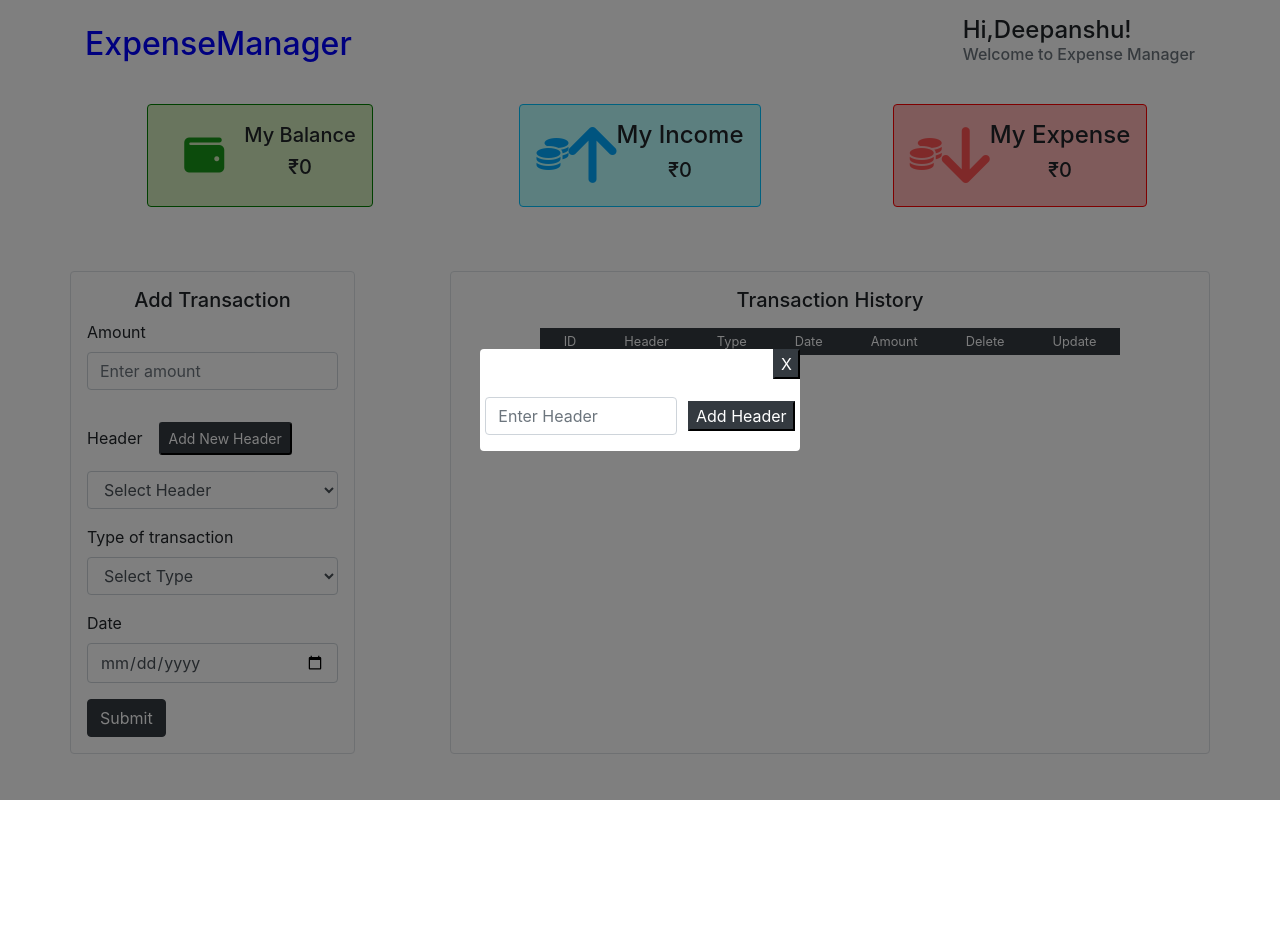
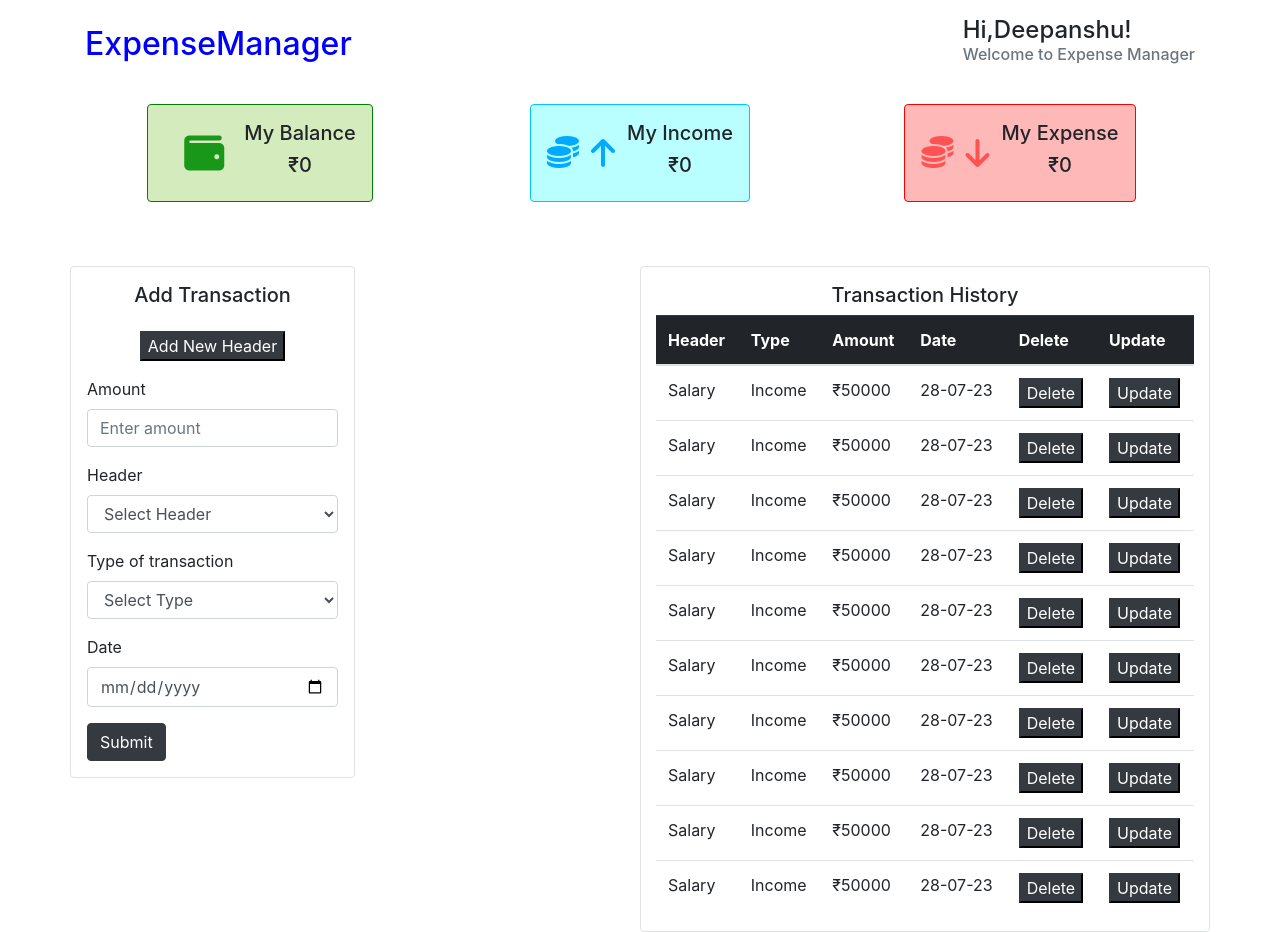
Before and after one commit to deepanshu26kohli/Expense_bootstrap_redux, a React (Create React App) app: page / in a window 1280 px wide. Before the commit the page ends 800 px from the top, so only its background shows below. Built offline with nearby package versions, Linux system fonts and the light colour scheme.

Commit message:
Modal added

```diff
--- a/src/App.js
+++ b/src/App.js
@@ -1,15 +1,24 @@
-import React from 'react'
+import React, { useEffect, useState } from 'react'
 import Header from './Components/Header'
 import Banner from './Components/Banner'
 import Transaction from './Components/Transaction'
 import HeaderModal from './Components/HeaderModal'
 const App = () => {
+  const [headerModal, setHeaderModal] = useState(null)
+  // useEffect(()=>{
+  //   if (headerModal){
+  //      setHeaderModal(true)
+  //   }
+  //   else{
+  //     setHeaderModal(false)
+  //   }
+  // },[headerModal])
   return (
     <>
      <Header/>
      <Banner/>
-     <Transaction/>
-     <HeaderModal/>
+     <Transaction  headerModal = {headerModal} setHeaderModal={setHeaderModal}/>
+     {headerModal && <HeaderModal headerModal = {headerModal} setHeaderModal={setHeaderModal}/>}
     </>
   )
 }
--- a/src/Components/Banner.js
+++ b/src/Components/Banner.js
@@ -22,12 +22,12 @@ const Banner = () => {
                         <div className='box-inc rounded d-flex flex-row align-items-center p-3'>
                             <div className="ic">
                                 <span class="fa-stack fa-2x ">
-                                    <i class="fas fa-arrow-up fa-stack-2x  mx-3" style={{color:"#00aaff"}}></i>
+                                    <i class="fas fa-arrow-up fa-stack-1x  mx-3" style={{color:"#00aaff"}}></i>
                                     <i class="fas fa-coins" style={{color:"#00aaff"}}></i>
                                 </span>
                             </div>
                             <div className="box-con d-flex align-items-center justify-content-center flex-column">
-                                <h4 className='text'>My Income</h4>
+                                <h5 className='text'>My Income</h5>
                                 <h5>₹0</h5>
                             </div>
                         </div>
@@ -37,14 +37,14 @@ const Banner = () => {
                             <div className="ic">
                                 <span class="fa-stack fa-2x">
 
-                                    <i class="fas fa-arrow-down fa-stack-2x  mx-3" style={{color:"#ff00008c"}}></i>
+                                    <i class="fas fa-arrow-down fa-stack-1x  mx-3" style={{color:"#ff00008c"}}></i>
                                     <i class="fas fa-coins" style={{color:"#ff00008c"}}></i>
 
 
                                 </span>
                             </div>
                             <div className="box-con  d-flex align-items-center justify-content-center flex-column">
-                                <h4 className='text'>My Expense</h4>
+                                <h5 className='text'>My Expense</h5>
                                 <h5>₹0</h5>
                             </div>
                         </div>
--- a/src/Components/HeaderModal.js
+++ b/src/Components/HeaderModal.js
@@ -1,18 +1,14 @@
 import React from 'react'
 import "../Styles/HeaderModal.css"
-const HeaderModal = () => {
+const HeaderModal = (props) => {
     return (
         <div className='box'>
-            <div className='min-box w-25  rounded '>
-                <button className='cross btn-dark'>X</button>
-            <form className='mt-5 '>
-                <div class="form-group form">
-                    <input type="text" class="form-control input" id="lastName" placeholder="Enter Header" />
-                    <button className='btn-dark'>Add Header</button>
-                </div>
-            </form>
+            <div className='min-box  d-flex flex-column align-items-center justify-content-around   rounded '>
+                <button className="cross" onClick={()=>{props.setHeaderModal(false)}}>X</button>
+                <input type="text" placeholder='Enter Header' />
+                <button className='btn-dark'>Add Header</button>
+                <button className='btn-dark' onClick={()=>{props.setHeaderModal(false)}}>Cancel</button>
             </div>
-
         </div>
     )
 }
--- a/src/Components/Transaction.js
+++ b/src/Components/Transaction.js
@@ -1,12 +1,13 @@
 import React from 'react'
 import "../Styles/Transaction.css"
-const Transaction = () => {
+const Transaction = (props) => {
     return (
         <>
             <div className="container  mt-5">
                 <div className="row justify-content-between ">
-                    <div className="col-12 col-md-4 col-lg-3  d-flex flex-column justify-content-center align-items-center border rounded p-3">
+                    <div className="col-12 col-md-4 col-lg-3 h-50 d-flex flex-column justify-content-center align-items-center border rounded p-3">
                         <h5>Add Transaction</h5>
+                        <button class=" m-3 btn-dark" onClick={() => { props.setHeaderModal(true) }} style={{ cursor: "pointer" }}>Add New Header</button>
                         <form>
                             <div class="form-group">
                                 <label for="lastName">Amount</label>
@@ -14,7 +15,6 @@ const Transaction = () => {
                             </div>
                             <div class="form-group">
                                 <label for="country">Header</label>
-                                <button type="submit" class="btn-sm m-3 btn-dark" data-toggle="modal" data-target="#exampleModalCenter" style={{ cursor: "pointer" }}>Add New Header</button>
 
                                 <select class="form-control" id="country">
                                     <option value="">Select Header</option>
@@ -41,31 +41,105 @@ const Transaction = () => {
                             <button type="submit" class="btn btn-dark">Submit</button>
                         </form>
                     </div>
-                    <div className="col-12 col-md-7 col-lg-8 d-flex d-flex flex-column  align-items-center border rounded pt-3">
+                    <div className="col-12 col-md-8 col-lg-6 d-flex d-flex flex-column  align-items-center border rounded pt-3">
                         <h5>Transaction History</h5>
-                        <div className='row bg-dark text-light mt-2  py-1'>
-                            <div className='col px-lg-4 myText'>
-                                ID
-                            </div>
-                            <div className='col  px-lg-4  myText'>
-                                Header
-                            </div>
-                            <div className='col  px-lg-4 myText'>
-                                Type
-                            </div>
-                            <div className='col  px-lg-4 myText'>
-                                Date
-                            </div>
-                            <div className='col  px-lg-4 myText'>
-                                Amount
-                            </div>
-                            <div className='col  px-lg-4 myText'>
-                                Delete
-                            </div>
-                            <div className='col  px-lg-4 myText'>
-                                Update
-                            </div>
-                        </div>
+                        <table class="table">
+                            <thead className='table-dark '>
+                                <tr>
+                                    <th scope="col">Header</th>
+                                    <th scope="col">Type</th>
+                                    <th scope="col">Amount</th>
+                                    <th scope="col">Date</th>
+                                    <th scope="col">Delete</th>
+                                    <th scope="col">Update</th>
+
+                                </tr>
+                            </thead>
+                            <tbody>
+                                <tr>
+                                    <td>Salary</td>
+                                    <td>Income</td>
+                                    <td>₹50000</td>
+                                    <td>28-07-23</td>
+                                    <td><button className='btn-dark'>Delete</button></td>
+                                    <td><button className='btn-dark'>Update</button></td>
+                                </tr>
+                                <tr>
+                                    <td>Salary</td>
+                                    <td>Income</td>
+                                    <td>₹50000</td>
+                                    <td>28-07-23</td>
+                                    <td><button className='btn-dark'>Delete</button></td>
+                                    <td><button className='btn-dark'>Update</button></td>
+                                </tr>
+                                <tr>
+                                    <td>Salary</td>
+                                    <td>Income</td>
+                                    <td>₹50000</td>
+                                    <td>28-07-23</td>
+                                    <td><button className='btn-dark'>Delete</button></td>
+                                    <td><button className='btn-dark'>Update</button></td>
+                                </tr>
+                                <tr>
+                                    <td>Salary</td>
+                                    <td>Income</td>
+                                    <td>₹50000</td>
+                                    <td>28-07-23</td>
+                                    <td><button className='btn-dark'>Delete</button></td>
+                                    <td><button className='btn-dark'>Update</button></td>
+                                </tr>
+                                <tr>
+                                    <td>Salary</td>
+                                    <td>Income</td>
+                                    <td>₹50000</td>
+                                    <td>28-07-23</td>
+                                    <td><button className='btn-dark'>Delete</button></td>
+                                    <td><button className='btn-dark'>Update</button></td>
+                                </tr>
+                                <tr>
+                                    <td>Salary</td>
+                                    <td>Income</td>
+                                    <td>₹50000</td>
+                                    <td>28-07-23</td>
+                                    <td><button className='btn-dark'>Delete</button></td>
+                                    <td><button className='btn-dark'>Update</button></td>
+                                </tr>
+                                <tr>
+                                    <td>Salary</td>
+                                    <td>Income</td>
+                                    <td>₹50000</td>
+                                    <td>28-07-23</td>
+                                    <td><button className='btn-dark'>Delete</button></td>
+                                    <td><button className='btn-dark'>Update</button></td>
+                                </tr>
+                                <tr>
+                                    <td>Salary</td>
+                                    <td>Income</td>
+                                    <td>₹50000</td>
+                                    <td>28-07-23</td>
+                                    <td><button className='btn-dark'>Delete</button></td>
+                                    <td><button className='btn-dark'>Update</button></td>
+                                </tr>
+                                <tr>
+                                    <td>Salary</td>
+                                    <td>Income</td>
+                                    <td>₹50000</td>
+                                    <td>28-07-23</td>
+                                    <td><button className='btn-dark'>Delete</button></td>
+                                    <td><button className='btn-dark'>Update</button></td>
+                                </tr>
+                                <tr>
+                                    <td>Salary</td>
+                                    <td>Income</td>
+                                    <td>₹50000</td>
+                                    <td>28-07-23</td>
+                                    <td><button className='btn-dark'>Delete</button></td>
+                                    <td><button className='btn-dark'>Update</button></td>
+                                </tr>
+
+
+                            </tbody>
+                        </table>
 
 
                     </div>
--- a/src/Styles/HeaderModal.css
+++ b/src/Styles/HeaderModal.css
@@ -3,7 +3,7 @@
     z-index: 1;
     top:0;
     left:0;
-    background-color: rgba(0,0,0,.5);
+    background-color: rgba(0,0,0,.8);
     height: 100vh;
     width: 100vw;
     display: flex;
@@ -11,17 +11,44 @@
     justify-content: center;
 }
 .min-box{
-    background-color: white;
+    background-color: rgb(251, 251, 251);
+    height: 30%;
+    padding: 2rem 0rem;
+    position: relative;
+    width: 30vw;
+    box-shadow: rgba(0, 0, 0, 0.25) 0px 54px 55px, rgba(0, 0, 0, 0.12) 0px -12px 30px, rgba(0, 0, 0, 0.12) 0px 4px 6px, rgba(0, 0, 0, 0.17) 0px 12px 13px, rgba(0, 0, 0, 0.09) 0px -3px 5px;
 }
 .cross{
-    float:right;
+    border: none;
+    background-color: white;
+    cursor: pointer;
+    position: absolute;
+    top: 0;
+    right: 0;
+
 }
-.form{
+.button-box{
+  align-items: end;
+  background-color: brown;
+}
+/* .form{
     display: flex;
     flex-direction: row;
-    justify-content: space-around;
+    justify-content: space-between;
     align-items: center;
-}
-.input{
+} */
+/* .input{
     width: 15vw;
-}
+} */
+@media only screen and (max-width: 1000px) {
+    .min-box{
+        width: 60vw;
+    }
+
+  }
+  @media only screen and (max-width: 500px) {
+    .min-box{
+        width: 80vw;
+    }
+
+  }
```
